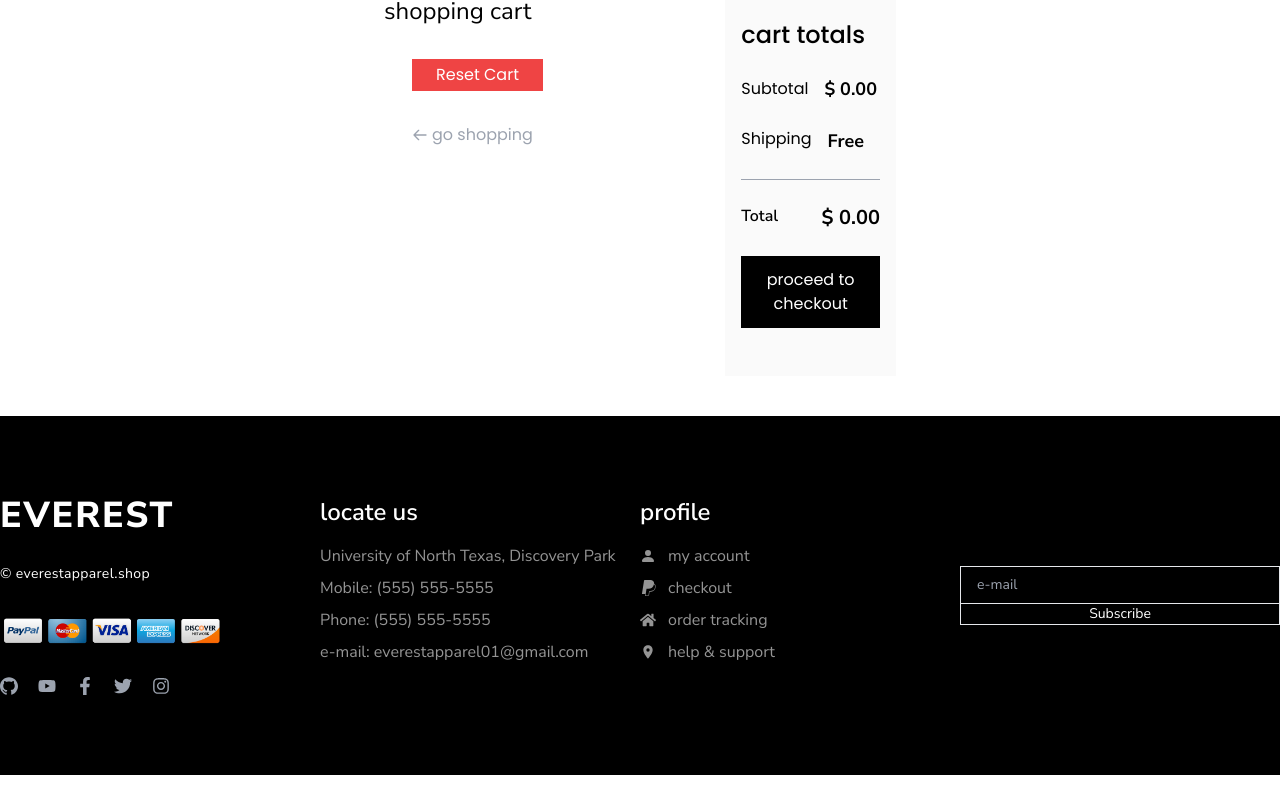
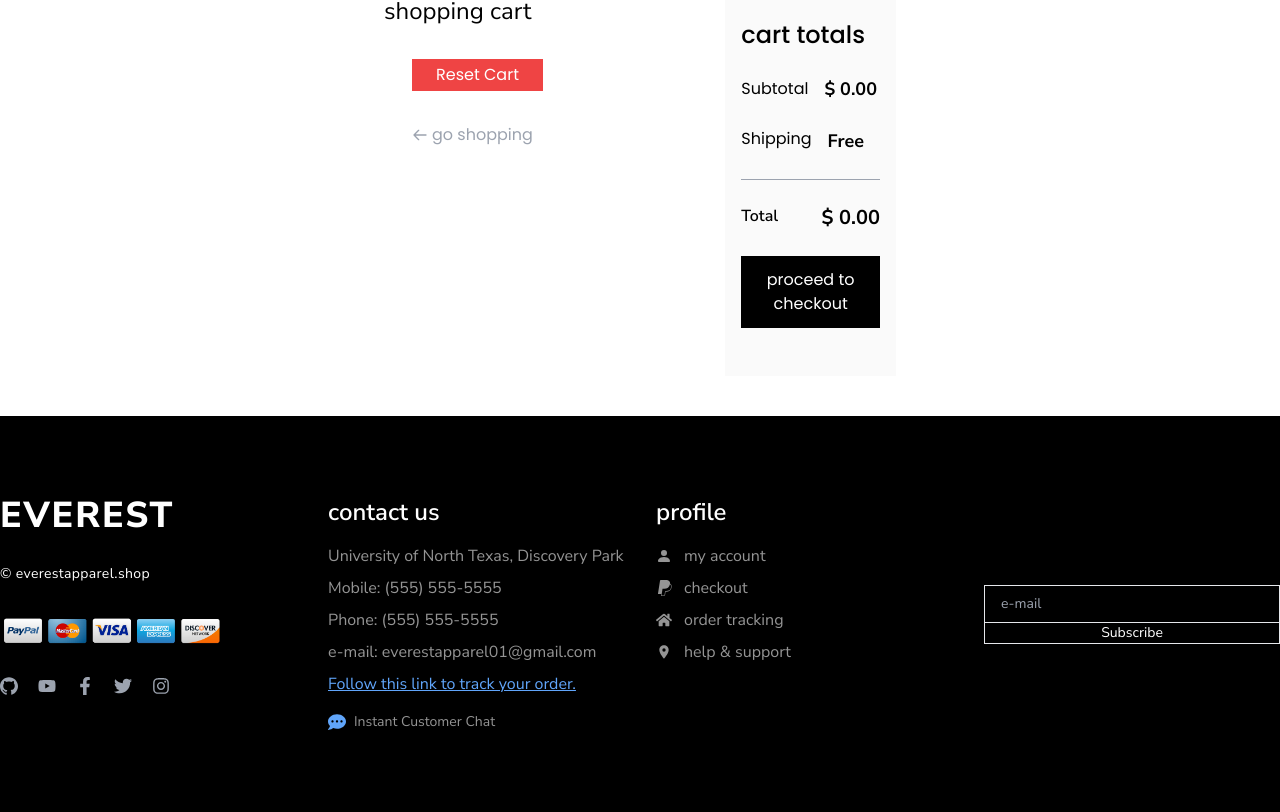
Before and after one commit to Mitchell-Hess/Everest-Apparel-Usability-Testing, a React (Create React App) app in the folder client/: page /cart in a window 1280 px wide. Shown: the part 365-1177 px from the top of the page. Before the commit the page ends 1140 px from the top, so only its background shows below. Built offline with nearby package versions, Linux system fonts and the light colour scheme.

Commit message:
Updated footer with tracking link, contact label, and chat icon

```diff
--- a/client/src/components/Footer.js
+++ b/client/src/components/Footer.js
@@ -1,25 +1,26 @@
 import React from 'react';
 import { logoLight, paymentLogo } from '../assets';
-import {ImGithub} from "react-icons/im";
+import { ImGithub } from "react-icons/im";
 import {
   FaFacebookF,
   FaTwitter,
   FaInstagram,
   FaYoutube,
   FaHome,
+  FaCommentDots,
 } from "react-icons/fa";
-import {MdLocationOn} from "react-icons/md";
-import {BsPersonFill, BsPaypal} from "react-icons/bs";
+import { MdLocationOn } from "react-icons/md";
+import { BsPersonFill, BsPaypal } from "react-icons/bs";
 
 const Footer = () => {
   return (
     <div className="bg-black text-[#949494] py-20 font-titleFont">
-        <div className="max-w-screen-xl mx-auto grid grid-cols-4">
-            {/* ============ LogoIcon Start Here ==========*/}
+      <div className="max-w-screen-xl mx-auto grid grid-cols-4 gap-8">
+        {/* Logo and Socials */}
         <div className="flex flex-col gap-7">
           <h1 className="text-4xl font-extrabold tracking-wider uppercase text-white">EVEREST</h1>
           <p className="text-white text-sm tracking-wide">© everestapparel.shop</p>
-                <img className="w-56" src={paymentLogo} alt="paymentLogo"/>
+          <img className="w-56" src={paymentLogo} alt="paymentLogo" />
           <div className="flex gap-5 text-lg text-gray-400">
             <a
               href="https://github.com/Mitchell-Hess/designer-clothing-store"
@@ -29,70 +30,68 @@ const Footer = () => {
             >
               <ImGithub />
             </a>
-                    <FaYoutube className="hover:text-white duration-300 cursor-pointer"/>
-                    <FaFacebookF className="hover:text-white duration-300 cursor-pointer"/>
-                    <FaTwitter className="hover:text-white duration-300 cursor-pointer"/>
-                    <FaInstagram className="hover:text-white duration-300 cursor-pointer"/>
+            <FaYoutube className="hover:text-white duration-300 cursor-pointer" />
+            <FaFacebookF className="hover:text-white duration-300 cursor-pointer" />
+            <FaTwitter className="hover:text-white duration-300 cursor-pointer" />
+            <FaInstagram className="hover:text-white duration-300 cursor-pointer" />
           </div>
         </div>
-            {/* ============ LogoIcon End Here ============*/}
-            {/* ============ LocateUs Start Here ==========*/}
+
+        {/* Contact Us */}
         <div>
-                <h2 className="text-2xl font-semibold text-white mb-4">locate us</h2>
+          <h2 className="text-2xl font-semibold text-white mb-4">contact us</h2>
           <div className="text-base flex flex-col gap-2">
             <p>University of North Texas, Discovery Park</p>
             <p>Mobile: (555) 555-5555</p>
             <p>Phone: (555) 555-5555</p>
             <p>e-mail: everestapparel01@gmail.com</p>
+            <a href="#" className="text-blue-400 hover:text-white duration-300 underline">
+              Follow this link to track your order.
+            </a>
+            <div className="flex items-center gap-2 mt-2">
+              <FaCommentDots className="text-lg text-blue-400" />
+              <span className="text-sm">Instant Customer Chat</span>
             </div>
           </div>
-            {/* ============ LocateUs End Here ============*/}
-            {/* ============ Profile Start Here ===========*/}
+        </div>
+
+        {/* Profile */}
         <div>
           <h2 className="text-2xl font-semibold text-white mb-4">profile</h2>
           <div className="flex flex-col gap-2 text-base">
             <p className="flex items-center gap-3 hover:text-white duration-300 cursor-pointer">
-                        <span>
-                            <BsPersonFill/>
-                        </span>
+              <span><BsPersonFill /></span>
               my account
             </p>
             <p className="flex items-center gap-3 hover:text-white duration-300 cursor-pointer">
-                        <span>
-                            <BsPaypal/>
-                        </span>
+              <span><BsPaypal /></span>
               checkout
             </p>
             <p className="flex items-center gap-3 hover:text-white duration-300 cursor-pointer">
-                        <span>
-                            <FaHome/>
-                        </span>
+              <span><FaHome /></span>
               order tracking
             </p>
             <p className="flex items-center gap-3 hover:text-white duration-300 cursor-pointer">
-                        <span>
-                            <MdLocationOn/>
-                        </span>
+              <span><MdLocationOn /></span>
               help & support
             </p>
           </div>
         </div>
-            {/* ============ Profile End Here =============*/}
-            {/* ============ Subscribe Start Here =========*/}
+
+        {/* Subscribe */}
         <div className="flex flex-col justify-center">
           <input
             className="bg-transparent border px-4 py-2 text-sm"
             placeholder="e-mail"
-                    type="text"/>
-                <button className="text-sm border text-white border-t-0 hover:bg-gray-900
-                active:bg-white active:text-black">
+            type="text"
+          />
+          <button className="text-sm border text-white border-t-0 hover:bg-gray-900 active:bg-white active:text-black">
             Subscribe
           </button>
         </div>
-            {/* ============ Subscribe End Here ===========*/}
       </div>
     </div>
   );
 };
 
-export default Footer
+export default Footer;
```
Also changed, not shown: 1 other file (tests, documents, lock files or other folders). Lines whose indentation alone changed are shown as unchanged.
